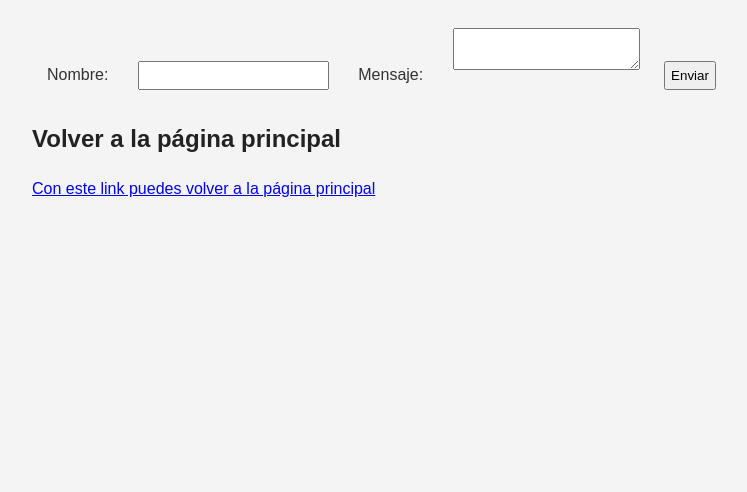
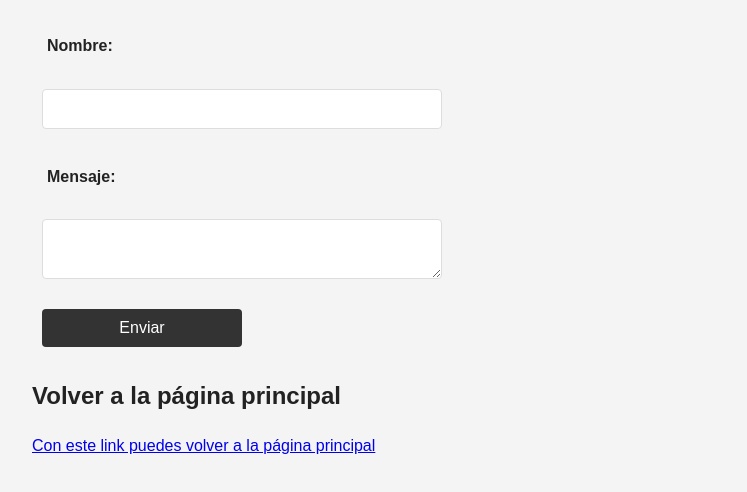
Before and after one commit to IAW-2026/ejercicio-1-express-sebasthianne, a website: page contacto/index.html in a window 1280 px wide. Shown: the part 104-596 px from the top of the page, without its empty margins (13-760 px from the left). Drawn offline with Linux system fonts and the light colour scheme.

Commit message:
Estilos agregados

```diff
--- a/style.css
+++ b/style.css
@@ -28,3 +28,95 @@ h2 {
 h3 {
   font-size: 1.2em;
 }
+
+.container {
+  max-width: 1200px;
+  margin: 0 auto;
+  padding: 20px;
+  background-color: #fff;
+  border-radius: 8px;
+  box-shadow: 0 2px 4px rgba(0, 0, 0, 0.1);
+}
+
+
+form {
+  display: flex;
+  flex-direction: column;
+  gap: 10px;
+  margin-bottom: 10px;
+}
+
+label {
+  font-weight: bold;
+  margin-bottom: 5px;
+  color: #222;
+}
+
+input[type="text"],
+input[type="email"],
+input[type="password"],
+input[type="number"],
+textarea,
+select {
+  padding: 10px;
+  border: 1px solid #ddd;
+  border-radius: 4px;
+  font-size: 1em;
+  font-family: Arial, sans-serif;
+  transition: border-color 0.3s;
+  max-width: 400px;
+}
+
+input[type="text"]:focus,
+input[type="email"]:focus,
+input[type="password"]:focus,
+input[type="number"]:focus,
+textarea:focus,
+select:focus {
+  outline: none;
+  border-color: #333;
+  box-shadow: 0 0 4px rgba(0, 0, 0, 0.2);
+}
+
+textarea {
+  resize: vertical;
+  min-height: 60px;
+  max-width: 400px;
+}
+
+button {
+  padding: 10px 20px;
+  background-color: #333;
+  color: #fff;
+  border: none;
+  border-radius: 4px;
+  font-size: 1em;
+  cursor: pointer;
+  transition: background-color 0.3s;
+  max-width: 200px;
+}
+
+button:hover {
+  background-color: #555;
+}
+
+button:active {
+  background-color: #222;
+}
+
+a.btn {
+  display: inline-block;
+  padding: 10px 20px;
+  background-color: #333;
+  color: #fff;
+  text-decoration: none;
+  border-radius: 4px;
+  font-size: 1em;
+  transition: background-color 0.3s;
+}
+
+.success-icon {
+  color: green;
+  font-size: 1.5em;
+  margin-right: 10px;
+}
```
